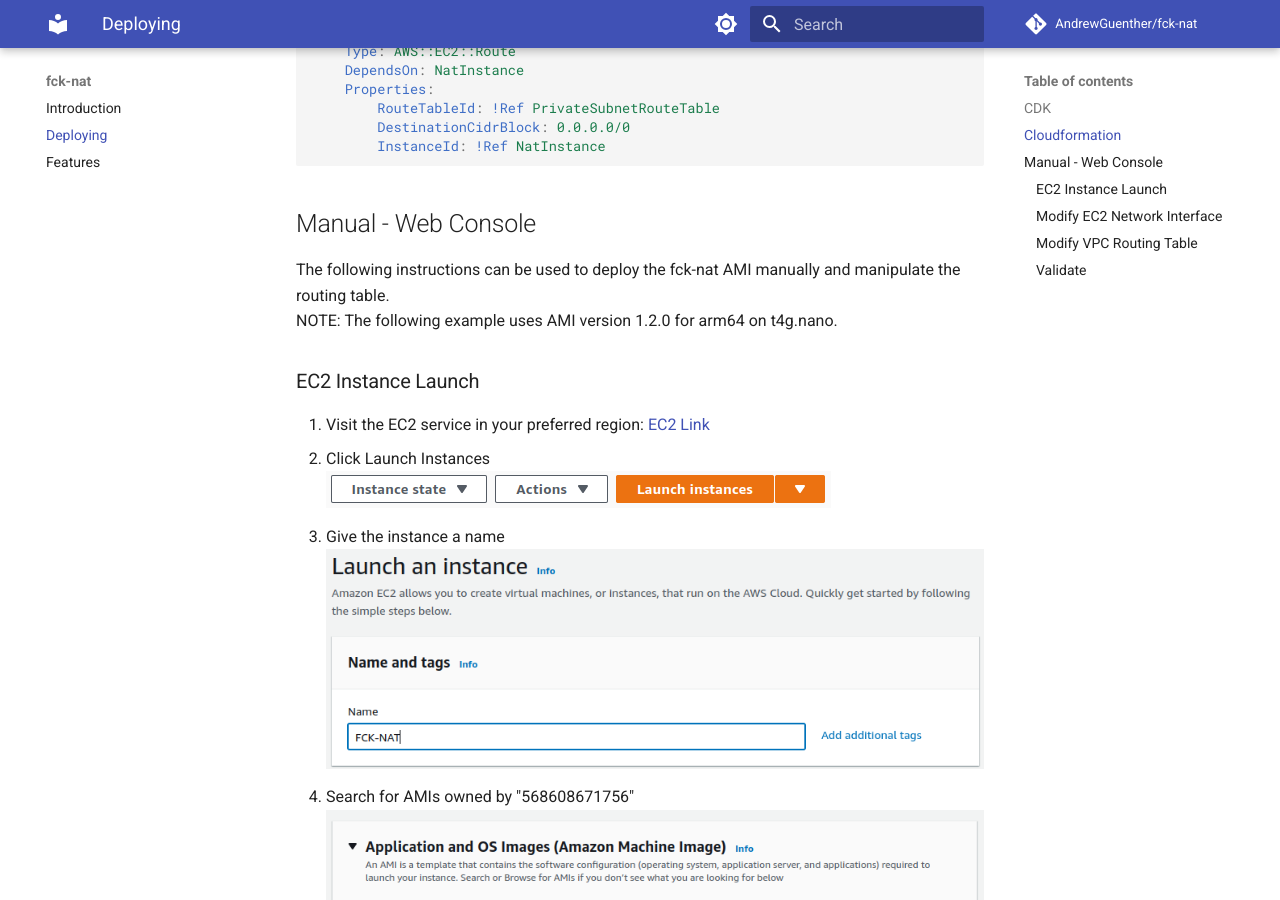
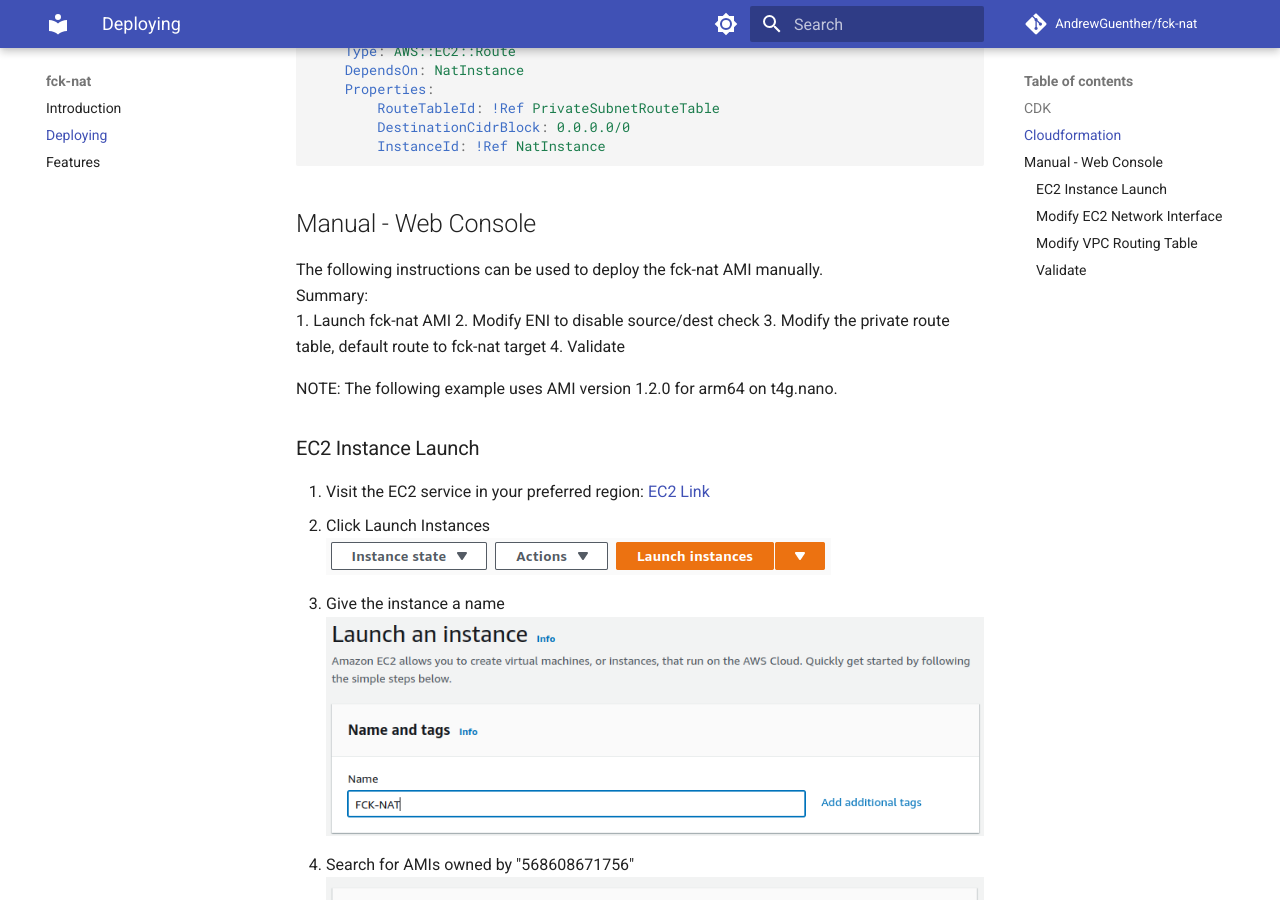
Before and after one commit to AndrewGuenther/fck-nat, an MkDocs documentation site: the page built from docs/deploying.md, in a window 1280 px wide and 900 px high, scrolled down 2150 px. Built offline with MkDocs 1.6.1 and Material for MkDocs 9.7.7, drawn with Linux system fonts in a browser that asks for light colours; comment, search, counter and statistics services are not loaded.

Commit message:
Update deploying.md

````diff
--- a/docs/deploying.md
+++ b/docs/deploying.md
@@ -101,7 +101,13 @@ PrivateSubnetRoute:
 ```
 
 ## Manual - Web Console
-The following instructions can be used to deploy the fck-nat AMI manually and manipulate the routing table.
+The following instructions can be used to deploy the fck-nat AMI manually.
+Summary:
+1. Launch fck-nat AMI
+2. Modify ENI to disable source/dest check
+3. Modify the private route table, default route to fck-nat target
+4. Validate
+
 NOTE: The following example uses AMI version 1.2.0 for arm64 on t4g.nano.
 
 ### EC2 Instance Launch
````
